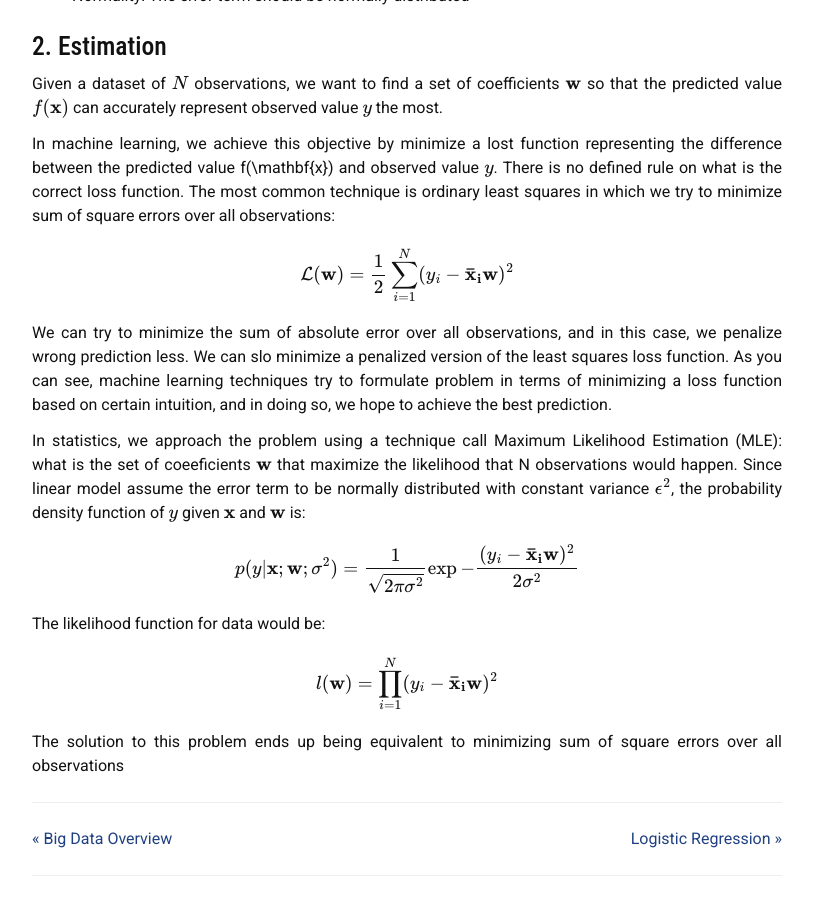
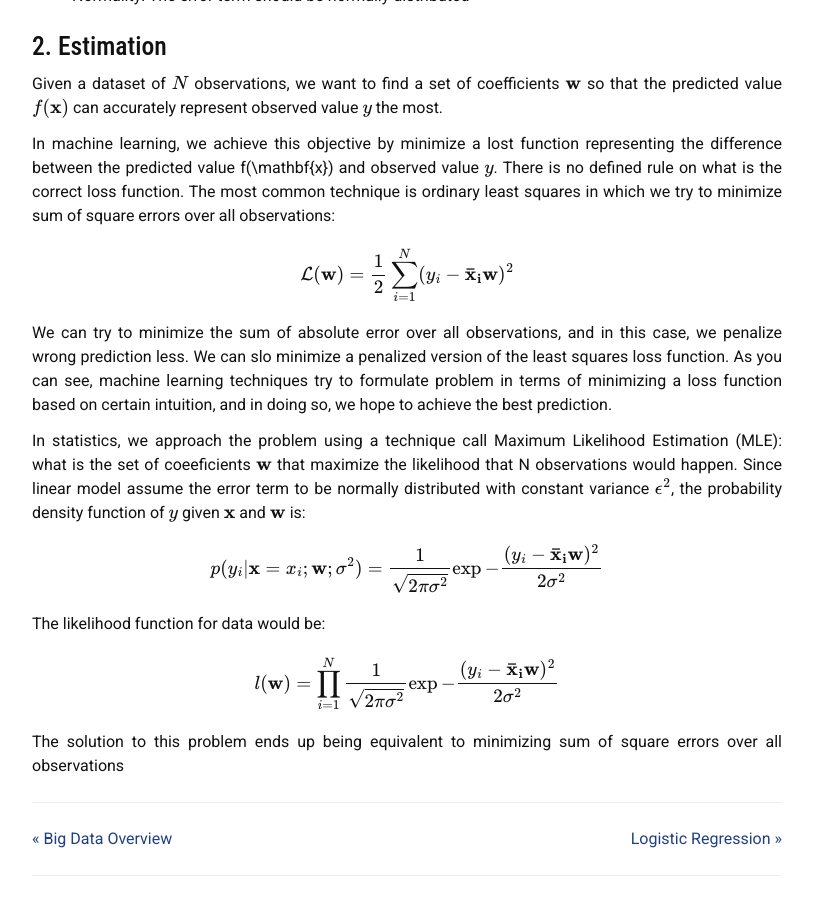
Before and after one commit to liambll/blog-archive, a Jekyll site: the page built from _posts/2017-06-29-linear-regression.markdown, in a window 1280 px wide and 900 px high, scrolled down 1142 px. Shown: the whole window, without its empty margins (233-1046 px from the left). Built offline with Jekyll 4.4.1, drawn with Linux system fonts in a browser that asks for light colours; nearby versions of some CDN libraries; formulas are drawn with MathJax 3; comment, search, counter and statistics services are not loaded.

Commit message:
Update 2017-06-29-linear-regression.markdown

```diff
--- a/_posts/2017-06-29-linear-regression.markdown
+++ b/_posts/2017-06-29-linear-regression.markdown
@@ -49,9 +49,11 @@
 
 In statistics, we approach the problem using a technique call Maximum Likelihood Estimation (MLE): what is the set of coeeficients \\(\mathbf{w}\\) that maximize the likelihood that N observations would happen. Since linear model assume the error term to be normally distributed with constant variance \\(\epsilon^2\\), the probability density function of \\(y\\) given \\(\mathbf{x}\\) and \\(\mathbf{w}\\) is:
 \\[
-p(y|\mathbf{x};\mathbf{w};\sigma^2) = \frac{1}{\sqrt{2\pi\sigma^2}}\exp{-\frac{(y\_i - \mathbf{\bar{x}\_i}\mathbf{w})^2}{2\sigma^2}}
+p(y_i|\mathbf{x}=x_i;\mathbf{w};\sigma^2) = \frac{1}{\sqrt{2\pi\sigma^2}}\exp{-\frac{(y\_i - \mathbf{\bar{x}\_i}\mathbf{w})^2}{2\sigma^2}}
 \\]
 
 The likelihood function for data would be:
-\\[ \mathcal{l}(\mathbf{w}) = \prod_{i=1}^N (y\_i - \mathbf{\bar{x}\_i}\mathbf{w})^2 \\]
+\\[
+\mathcal{l}(\mathbf{w}) = \prod_{i=1}^N \frac{1}{\sqrt{2\pi\sigma^2}}\exp{-\frac{(y\_i - \mathbf{\bar{x}\_i}\mathbf{w})^2}{2\sigma^2}}
+\\]
 The solution to this problem ends up being equivalent to minimizing sum of square errors over all observations
```
